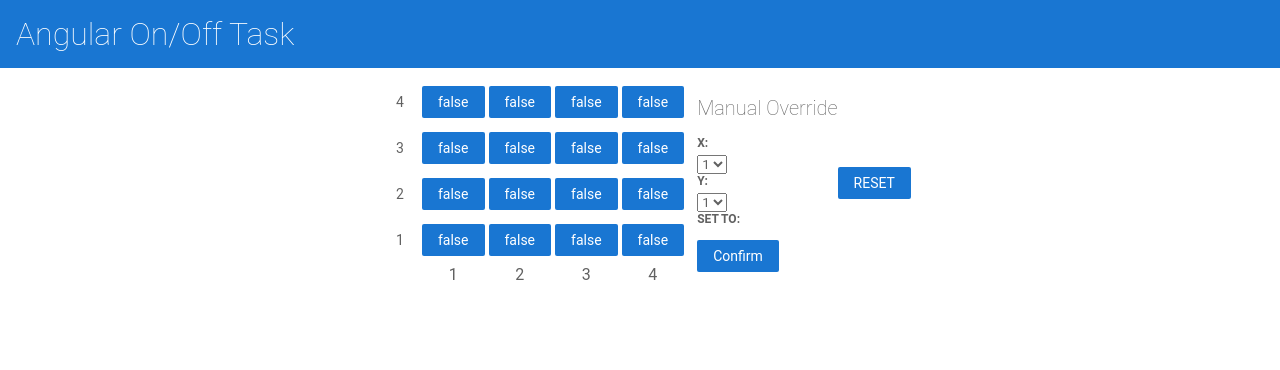
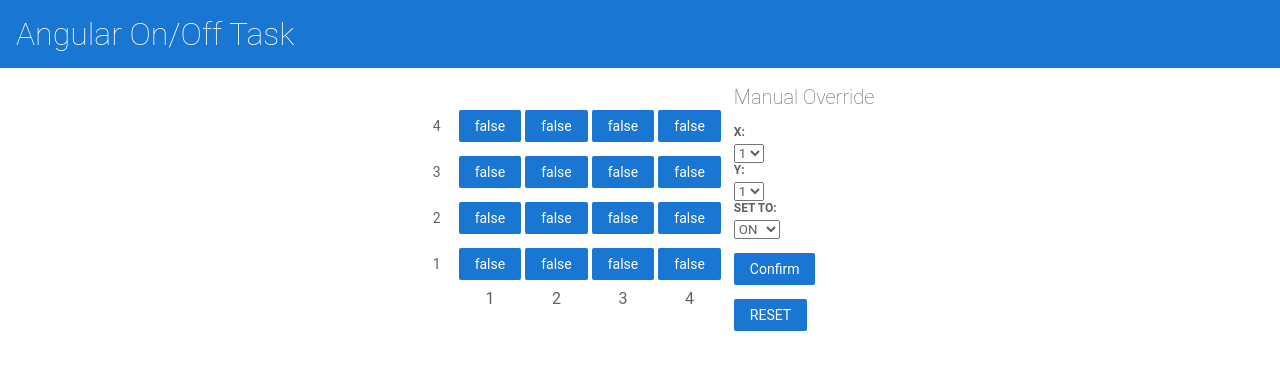
Before and after one commit to bugrafelekoglu/eng-central-angular-task, an Angular app: page / in a window 1280 px wide. Shown: the top 370 px of the page. Built offline with nearby package versions, Linux system fonts and the light colour scheme.

Commit message:
Almost finished

```diff
--- a/src/app/button-settings/button-settings.component.html
+++ b/src/app/button-settings/button-settings.component.html
@@ -1,8 +1,6 @@
 <app-button-grid [grid]="grid"></app-button-grid>
 <div>
   <h2>Manual Override</h2>
-
-  <div class="form-group">
   <label id="xAxis">X:</label>
   <select class="form-control" (change)="selectX($event.target.value)">
     <option value="1">1</option>
@@ -18,11 +16,15 @@
     <option value="4">4</option>
   </select>
   <label id="select-radio">Set to:</label>
+  <select class="form-control" (change)="selectStatus($event.target.value)">
+    <option value="true">ON</option>
+    <option value="false">OFF</option>
+  </select>
+  <p>
+    <button (click)="change()">Confirm</button>
+  </p>
+  <p>
+    <button (click)="reset()">RESET</button>
+  </p>
 
-
-    <p> <button (click)="change()">Confirm</button> </p>
 </div>
-</div>
-<div>
-  <p> <button (click)="reset()">RESET</button> </p>
-</div>
```
Lines whose indentation alone changed are shown as unchanged.
